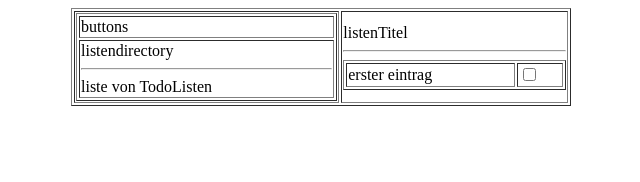
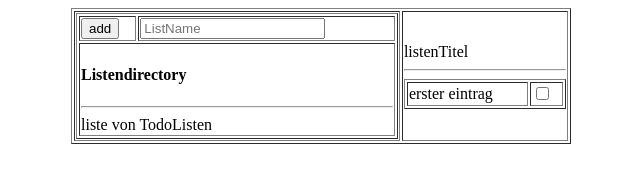
Before and after one commit to SLeirer/TodoListJS, a plain HTML site: page index.html in a window 1280 px wide. Shown: the whole page, without its empty margins (319-959 px from the left). Drawn offline with Linux system fonts and the light colour scheme.

Commit message:
add button and creation of list objects

```diff
--- a/index.html
+++ b/index.html
@@ -8,16 +8,20 @@
     <link rel="stylesheet" href="index.css">
 </head>
 <body>
-    <div>
     <table border="1" class="table">
         <td>
             <table border="1" class="listendirectory">
                 <tr>
-                        <td>buttons</td>
+                    <td>
+                        <input type="button" name="addNewList" id="addNewList" value="add" onclick="addButton()">
+                    </td>
+                    <td>
+                        <input type="text" name="nameOfList" id="nameOfList" placeholder="ListName">
+                    </td>
                 </tr>
                 <tr>
-                        <td>
-                            listendirectory
+                    <td colspan="2">
+                        <h4>Listendirectory</h4>
                         <hr>
                         <table>
                             liste von TodoListen
@@ -26,6 +30,7 @@
                 </tr>
             </table>
         </td>
+
         <td>
             listenTitel
             <hr>
@@ -41,8 +46,8 @@
             </table>
         </td>
     </table>
+
     <script src="index.js"></script>
-    </div>
 
 </body>
 </html>
--- a/index.js
+++ b/index.js
@@ -1,6 +1,25 @@
 let listeVonToDolists = [];
 
-function addElement(){
-    let completelist=document.getElementById("Todolist");
-    completelist.innerHTML +="<tr><td></td></tr>"
+class List {
+    listName = "";
+    listData = [];
 }
+
+function addButton(){
+    let input = document.getElementById("nameOfList").value;
+
+    // breaks out of funtion to prevent lists with no names
+    if(input == ""){
+        return;
+    }
+
+    // names are assigned and added to list
+    let list = new List();
+    list.Name = input;
+    listeVonToDolists.push(list);
+
+    // gives out names of list in console for testing purposes
+    for(let i=0; i < listeVonToDolists.length; i++){
+        console.log(i + " " + listeVonToDolists[i].Name);
+    }
+}
```
Also changed, not shown: index.css (line endings or trailing spaces). Lines whose indentation alone changed are shown as unchanged.
